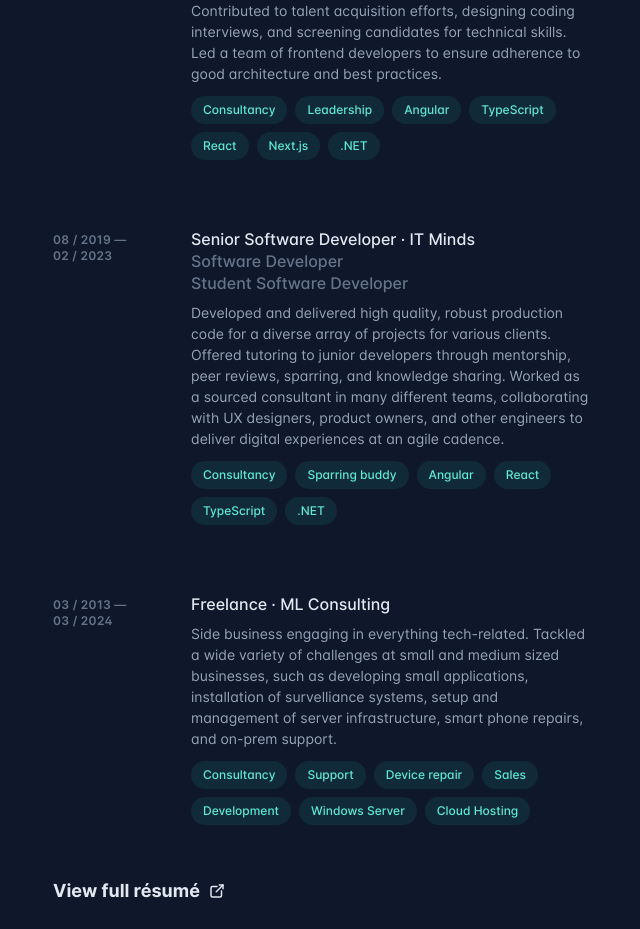
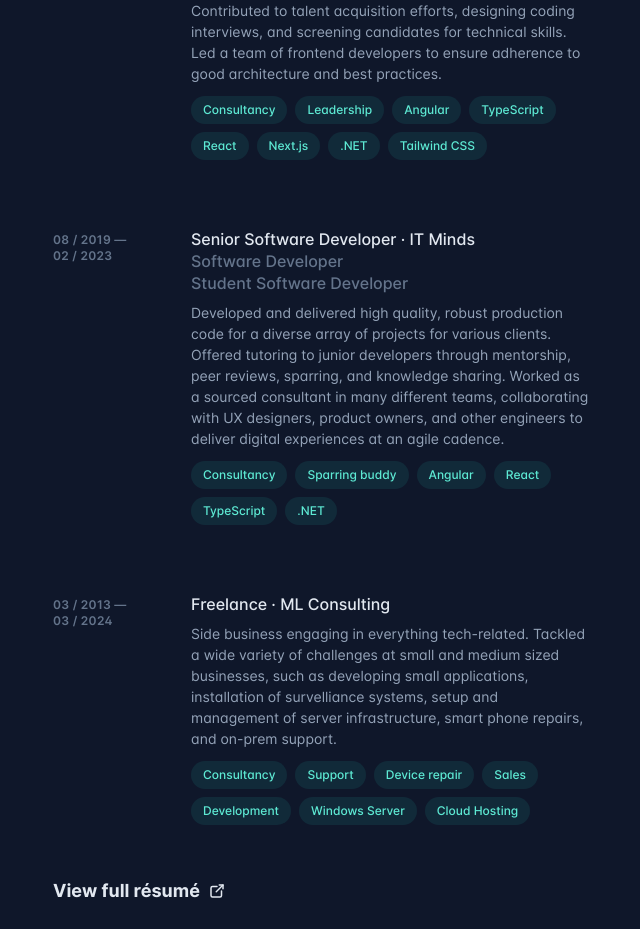
Before and after one commit to mikkel-ol/website, a React (Vite) app: page / in a window 1280 px wide. Shown: the part 924-1853 px from the top of the page, without its empty margins (595-1235 px from the left). Built offline with nearby package versions, Linux system fonts and the light colour scheme.

Commit message:
Add Tailwind

```diff
--- a/src/data/experiences.ts
+++ b/src/data/experiences.ts
@@ -27,7 +27,7 @@ export const experiences: Experience[] = [
     from: new Date("03/01/2023"),
     to: new Date("01/01/2024"),
     link: "https://betterdevelopers.dk",
-    tech: ["Consultancy", "Leadership", "Angular", "TypeScript", "React", "Next.js", ".NET"],
+    tech: ["Consultancy", "Leadership", "Angular", "TypeScript", "React", "Next.js", ".NET", "Tailwind CSS"],
   },
   {
     company: "IT Minds",
```
